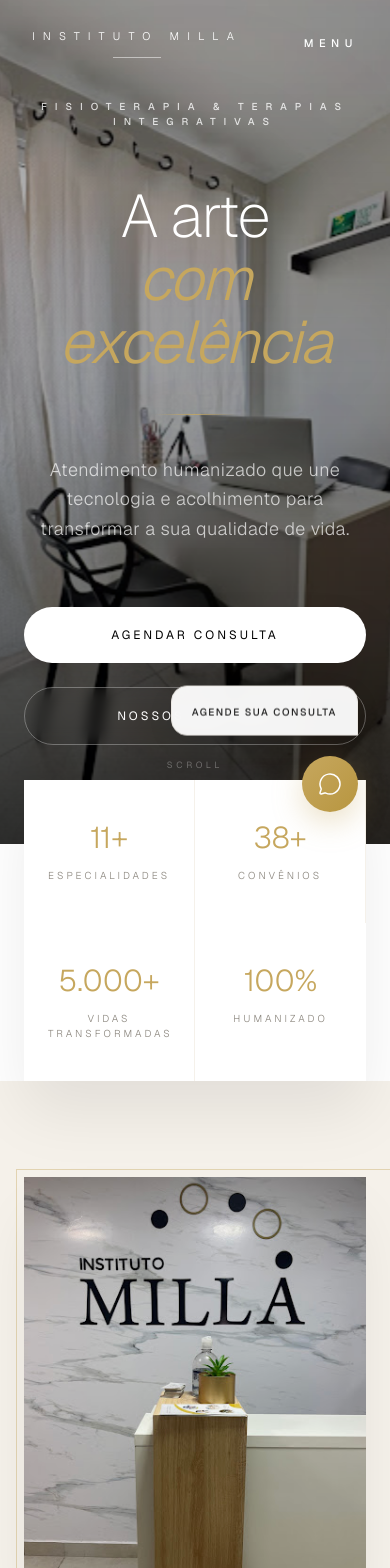
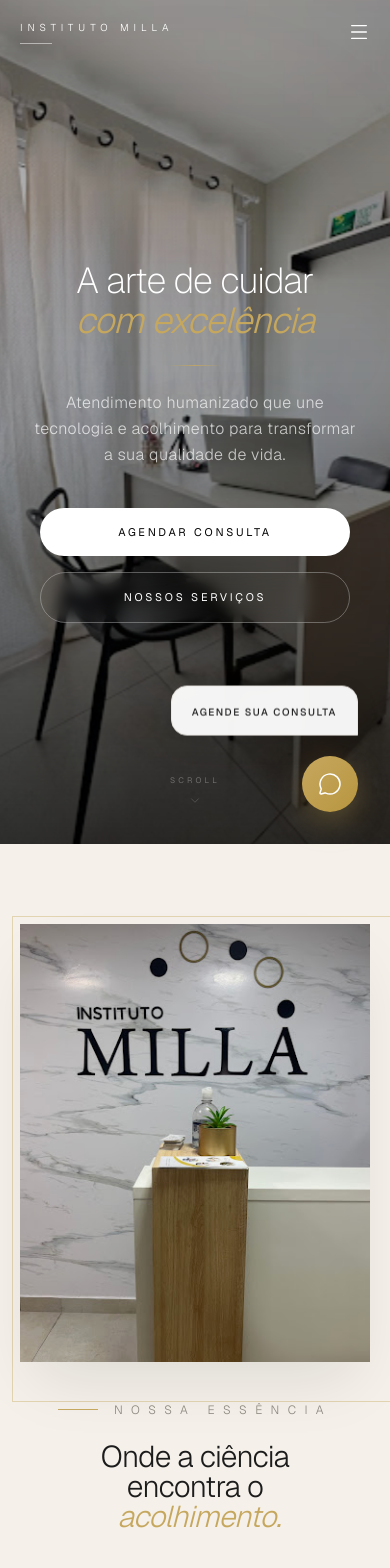
Before and after one commit to Vitor-dev2705/Instituto-Milla, a Next.js app: page / in a window 390 px wide. Shown: the top 1568 px of the page. Built offline with nearby package versions, Linux system fonts and the light colour scheme.

Commit message:
feat: atualizando arquivos de templates

```diff
--- a/src/app/page.tsx
+++ b/src/app/page.tsx
@@ -1,6 +1,5 @@
 import Header from "../components/Header";
 import Banner from "../components/Banner";
-import Stats from "../components/Stats";
 import About from "../components/About";
 import Services from "../components/Services";
 import Agreements from "../components/Agreements";
@@ -14,7 +13,6 @@
     <main className="bg-white overflow-x-hidden">
       <Header />
       <Banner />
-      <Stats />
       <About />
       <Services />
       <Method />
--- a/src/components/About.tsx
+++ b/src/components/About.tsx
@@ -3,14 +3,14 @@
 
 export default function Sobre() {
   return (
-    <section id="sobre" className="bg-[#F5F1EA] pt-24 pb-4 md:pt-40 md:pb-8 lg:pt-52 lg:pb-12 px-6 sm:px-12 overflow-hidden relative">
+    <section id="sobre" className="bg-[#F5F1EA] pt-20 pb-4 md:pt-40 md:pb-8 lg:pt-52 lg:pb-12 px-5 sm:px-12 overflow-hidden relative">
 
       <div className="absolute -right-20 top-1/4 opacity-[0.03] pointer-events-none select-none hidden 2xl:block">
         <span className="font-playfair text-[25vw] leading-none text-[#1C1C1C] tracking-tighter">Milla</span>
       </div>
 
       <div className="max-w-[1440px] mx-auto relative z-10">
-        <div className="grid grid-cols-1 lg:grid-cols-12 gap-16 lg:gap-8 items-center">
+        <div className="grid grid-cols-1 lg:grid-cols-12 gap-10 md:gap-16 lg:gap-8 items-center">
 
           <div
             className="lg:col-span-5 relative w-full group"
@@ -48,7 +48,7 @@
               </div>
 
               <h2
-                className="font-playfair text-5xl md:text-7xl xl:text-[90px] font-light leading-[0.95] text-[#1C1C1C] tracking-tight"
+                className="font-playfair text-3xl sm:text-5xl md:text-7xl xl:text-[90px] font-light leading-[1] sm:leading-[0.95] text-[#1C1C1C] tracking-tight"
                 data-aos="fade-up"
                 data-aos-delay="200"
               >
--- a/src/components/Agreements.tsx
+++ b/src/components/Agreements.tsx
@@ -14,17 +14,17 @@
   ];
 
   return (
-    <section id="convenios" className="bg-white py-24 md:py-32 px-6 overflow-hidden relative">
+    <section id="convenios" className="bg-white py-16 md:py-24 lg:py-32 px-5 md:px-6 overflow-hidden relative">
       <div className="absolute top-12 right-12 opacity-[0.02] pointer-events-none hidden lg:block">
         <Shield size={400} strokeWidth={0.3} />
       </div>
 
       <div className="max-w-[1200px] mx-auto relative z-10">
-        <div className="text-center mb-20">
+        <div className="text-center mb-12 md:mb-20">
           <span className="text-xs tracking-[0.5em] uppercase text-[#8C877F] block" data-aos="fade-up">
             Facilidades
           </span>
-          <h2 className="text-4xl md:text-5xl font-playfair font-light mt-6 text-[#1C1C1C]" data-aos="fade-up" data-aos-delay="200">
+          <h2 className="text-3xl sm:text-4xl md:text-5xl font-playfair font-light mt-6 text-[#1C1C1C]" data-aos="fade-up" data-aos-delay="200">
             Convênios <span className="italic text-[#C6A75E]">Atendidos</span>
           </h2>
           <div className="w-16 h-[1px] bg-[#C6A75E] mx-auto mt-8" data-aos="zoom-in" data-aos-delay="400" />
--- a/src/components/Banner.tsx
+++ b/src/components/Banner.tsx
@@ -23,66 +23,58 @@
         <div className="absolute bottom-[20%] right-[15%] w-[200px] h-[200px] bg-[#C6A75E]/[0.04] rounded-full blur-[80px]" />
       </div>
 
-      <div className="relative z-10 text-center px-6 max-w-5xl">
-        <header className="space-y-10">
-          <div className="overflow-hidden">
-            <span
-              className="text-[10px] md:text-xs tracking-[0.8em] uppercase text-white/80 font-medium block mb-4"
-              data-aos="fade-down"
-            >
-              Fisioterapia & Terapias Integrativas
-            </span>
-          </div>
+      <div className="relative z-10 text-center px-6 max-w-5xl mt-10 md:mt-0">
+        <header className="space-y-6 md:space-y-10">
 
           <h1
-            className="font-playfair text-6xl md:text-8xl lg:text-9xl font-extralight tracking-tight leading-[1.05]"
+            className="font-playfair text-4xl sm:text-5xl md:text-8xl lg:text-9xl font-extralight tracking-tight leading-[1.1] md:leading-[1.05]"
             data-aos="fade-up"
             data-aos-delay="200"
           >
-            A arte <span className="hidden md:inline">de cuidar</span> <br />
+            A arte de cuidar <br />
             <span className="italic font-light text-[#C6A75E]">com excelência</span>
           </h1>
 
           <div
-            className="w-20 h-[1px] bg-gradient-to-r from-transparent via-[#C6A75E]/80 to-transparent mx-auto"
+            className="w-14 md:w-20 h-[1px] bg-gradient-to-r from-transparent via-[#C6A75E]/80 to-transparent mx-auto"
             data-aos="zoom-in"
             data-aos-delay="400"
           />
 
           <p
-            className="max-w-2xl mx-auto text-lg md:text-xl text-white/70 font-light leading-relaxed tracking-wide"
+            className="max-w-2xl mx-auto text-base sm:text-lg md:text-xl text-white/70 font-light leading-relaxed tracking-wide px-2"
             data-aos="fade-up"
             data-aos-delay="500"
           >
-            Atendimento humanizado que une tecnologia e acolhimento <br className="hidden md:block" />
+            Atendimento humanizado que une tecnologia e acolhimento
             para transformar a sua qualidade de vida.
           </p>
         </header>
 
         <footer
-          className="mt-16 flex flex-col sm:flex-row justify-center gap-6"
+          className="mt-10 md:mt-16 flex flex-col sm:flex-row justify-center gap-4 sm:gap-6 px-4 sm:px-0"
           data-aos="fade-up"
           data-aos-delay="700"
         >
           <a
             href="#contato"
-            className="group relative px-14 py-5 bg-white text-black tracking-[0.25em] uppercase text-xs transition-all duration-500 hover:bg-[#C6A75E] hover:text-white rounded-full shadow-2xl overflow-hidden"
+            className="group relative px-10 sm:px-14 py-4 sm:py-5 bg-white text-black tracking-[0.25em] uppercase text-[11px] sm:text-xs transition-all duration-500 hover:bg-[#C6A75E] hover:text-white rounded-full shadow-2xl overflow-hidden text-center"
           >
             <span className="relative z-10">Agendar Consulta</span>
             <div className="absolute inset-0 bg-[#C6A75E] scale-x-0 group-hover:scale-x-100 transition-transform duration-500 origin-left" />
           </a>
           <a
             href="#servicos"
-            className="px-14 py-5 border border-white/30 text-white tracking-[0.25em] uppercase text-xs transition-all duration-500 hover:border-[#C6A75E] hover:text-[#C6A75E] rounded-full backdrop-blur-sm"
+            className="px-10 sm:px-14 py-4 sm:py-5 border border-white/30 text-white tracking-[0.25em] uppercase text-[11px] sm:text-xs transition-all duration-500 hover:border-[#C6A75E] hover:text-[#C6A75E] rounded-full backdrop-blur-sm text-center"
           >
             Nossos Serviços
           </a>
         </footer>
       </div>
 
-      <div className="absolute bottom-10 left-1/2 -translate-x-1/2 flex flex-col items-center gap-3 animate-bounce-slow">
-        <span className="text-[9px] tracking-[0.4em] uppercase text-white/30">Scroll</span>
-        <ChevronDown size={16} className="text-white/30" strokeWidth={1} />
+      <div className="absolute bottom-8 md:bottom-10 left-1/2 -translate-x-1/2 flex flex-col items-center gap-2 animate-bounce-slow">
+        <span className="text-[8px] md:text-[9px] tracking-[0.4em] uppercase text-white/30">Scroll</span>
+        <ChevronDown size={14} className="text-white/30" strokeWidth={1} />
       </div>
     </section>
   );
--- a/src/components/Header.tsx
+++ b/src/components/Header.tsx
@@ -1,5 +1,6 @@
 "use client";
 import { useEffect, useState } from "react";
+import { Menu, X } from "lucide-react";
 
 const navItems = [
   { label: "Serviços", href: "#servicos" },
@@ -47,22 +48,24 @@
     <header
       className={`fixed top-0 left-0 w-full z-[100] transition-all duration-700 ${
         scrolled
-          ? "bg-white/90 backdrop-blur-xl shadow-[0_1px_20px_rgba(0,0,0,0.04)] py-4"
-          : "bg-transparent py-7"
+          ? "bg-white/90 backdrop-blur-xl shadow-[0_1px_20px_rgba(0,0,0,0.04)] py-3 md:py-4"
+          : "bg-transparent py-5 md:py-7"
       }`}
     >
-      <div className="max-w-[1400px] mx-auto px-8 flex items-center justify-between">
-        <div className="flex flex-col items-center select-none">
+      <div className="max-w-[1400px] mx-auto px-5 md:px-8 flex items-center justify-between">
+        {/* LOGO */}
+        <div className="flex flex-col items-start select-none">
           <h1
-            className={`text-[11px] tracking-[0.75em] font-light transition duration-500 ${
+            className={`text-[10px] md:text-[11px] tracking-[0.5em] md:tracking-[0.75em] font-light transition duration-500 ${
               scrolled ? "text-[#1C1C1C]" : "text-white"
             }`}
           >
             <a href="#home">INSTITUTO MILLA</a>
           </h1>
-          <div className={`w-12 h-[1px] mt-3 transition-all duration-500 ${scrolled ? "bg-[#C6A75E]" : "bg-white/50"}`} />
+          <div className={`w-8 md:w-12 h-[1px] mt-2 md:mt-3 transition-all duration-500 ${scrolled ? "bg-[#C6A75E]" : "bg-white/50"}`} />
         </div>
 
+        {/* MENU DESKTOP */}
         <nav
           className={`hidden xl:flex gap-12 text-[10px] tracking-[0.35em] uppercase transition-colors duration-500 ${
             scrolled ? "text-[#6B6B6B]" : "text-white/80"
@@ -80,28 +83,38 @@
           ))}
         </nav>
 
+        {/* MOBILE BUTTON */}
         <button
           onClick={() => setMenuOpen(true)}
-          className={`xl:hidden text-[11px] tracking-[0.5em] font-medium transition duration-500 ${
+          className={`xl:hidden transition duration-500 ${
             scrolled ? "text-[#1C1C1C]" : "text-white"
           }`}
+          aria-label="Abrir menu"
         >
-          MENU
+          <Menu size={22} strokeWidth={1.5} />
         </button>
       </div>
 
+      {/* MOBILE MENU FULLSCREEN */}
       {menuOpen && (
-        <div className="xl:hidden fixed inset-0 bg-[#F7F5F2] z-[200] flex flex-col items-center justify-center overflow-y-auto">
-          <div className="absolute top-0 left-0 w-full h-[1px] bg-gradient-to-r from-transparent via-[#C6A75E]/30 to-transparent" />
-
+        <div
+          className="xl:hidden fixed inset-0 z-[200] flex flex-col items-center justify-center"
+          style={{ backgroundColor: "#F7F5F2" }}
+        >
+          {/* Botão fechar */}
           <button
-            onClick={() => setMenuOpen(false)}
-            className="absolute top-10 right-10 w-10 h-10 flex items-center justify-center border border-[#EAE7E2] hover:border-[#C6A75E] text-[#1C1C1C] hover:text-[#C6A75E] transition-all rounded-full"
+            onClick={() => {
+              setMenuOpen(false);
+              setServicesOpen(false);
+            }}
+            className="absolute top-6 right-6 w-11 h-11 flex items-center justify-center border border-[#EAE7E2] hover:border-[#C6A75E] text-[#1C1C1C] hover:text-[#C6A75E] transition-all rounded-full z-10"
+            aria-label="Fechar menu"
           >
-            &#x2715;
+            <X size={18} strokeWidth={1.5} />
           </button>
 
-          <nav className="flex flex-col items-center gap-10 text-[14px] tracking-[0.4em] uppercase text-[#1C1C1C]">
+          {/* Navegação centralizada */}
+          <nav className="flex flex-col items-center gap-8 text-[13px] tracking-[0.3em] uppercase text-[#1C1C1C]">
             {navItems.map((item, index) => {
               if (item.label === "Serviços") {
                 return (
@@ -117,7 +130,7 @@
                     </button>
 
                     {servicesOpen && (
-                      <div className="flex flex-col items-center gap-4 mt-6 bg-white/70 backdrop-blur-sm p-8 w-screen max-w-xs rounded-sm border border-[#EAE7E2]">
+                      <div className="flex flex-col items-center gap-4 mt-5 bg-white/70 backdrop-blur-sm p-6 w-[85vw] max-w-xs rounded-sm border border-[#EAE7E2]">
                         {serviceItems.map((service, i) => (
                           <a
                             key={i}
@@ -141,13 +154,31 @@
                 <a
                   key={index}
                   href={item.href}
-                  onClick={() => setMenuOpen(false)}
+                  onClick={() => {
+                    setMenuOpen(false);
+                    setServicesOpen(false);
+                  }}
                   className="hover:text-[#C6A75E] transition"
                 >
                   {item.label}
                 </a>
               );
             })}
+
+            {/* Linha separadora */}
+            <div className="w-10 h-[1px] bg-[#C6A75E]/40" />
+
+            {/* CTA */}
+            <a
+              href="#contato"
+              onClick={() => {
+                setMenuOpen(false);
+                setServicesOpen(false);
+              }}
+              className="px-10 py-4 bg-[#1C1C1C] text-white tracking-[0.25em] uppercase text-[10px] hover:bg-[#C6A75E] transition-all duration-500 rounded-full"
+            >
+              Agendar Consulta
+            </a>
           </nav>
         </div>
       )}
--- a/src/components/Services.tsx
+++ b/src/components/Services.tsx
@@ -18,7 +18,7 @@
   ];
 
   return (
-    <section id="servicos" className="bg-[#F5F1EA] pt-12 pb-32 md:pt-20 md:pb-48 px-6 overflow-hidden relative">
+    <section id="servicos" className="bg-[#F5F1EA] pt-12 pb-20 md:pt-20 md:pb-48 px-5 md:px-6 overflow-hidden relative">
       <div className="absolute top-0 left-0 w-full h-32 bg-gradient-to-b from-[#F5F1EA] to-transparent pointer-events-none z-10" />
 
       <div className="max-w-[1300px] mx-auto">
@@ -26,7 +26,7 @@
           <span className="text-[10px] md:text-xs tracking-[0.6em] uppercase text-[#8C877F] block" data-aos="fade-up">
             Especialidades
           </span>
-          <h2 className="text-4xl md:text-6xl font-light mt-6 text-[#1C1C1C] leading-[1.1] font-playfair" data-aos="fade-up" data-aos-delay="200">
+          <h2 className="text-3xl sm:text-4xl md:text-6xl font-light mt-6 text-[#1C1C1C] leading-[1.1] font-playfair" data-aos="fade-up" data-aos-delay="200">
             Cuidado completo
             <br />
             e <span className="italic text-[#C6A75E]">personalizado</span>
@@ -37,7 +37,7 @@
           </p>
         </div>
 
-        <div className="grid md:grid-cols-2 lg:grid-cols-3 gap-8 lg:gap-10 mt-20">
+        <div className="grid grid-cols-1 sm:grid-cols-2 lg:grid-cols-3 gap-6 md:gap-8 lg:gap-10 mt-12 md:mt-20">
           {services.map((service, i) => (
             <div
               key={i}
--- a/src/components/Stats.tsx
+++ /dev/null
@@ -1,37 +0,0 @@
-"use client";
-
-const stats = [
-  { number: "11+", label: "Especialidades" },
-  { number: "38+", label: "Convênios" },
-  { number: "5.000+", label: "Vidas Transformadas" },
-  { number: "100%", label: "Humanizado" },
-];
-
-export default function Stats() {
-  return (
-    <section className="relative z-20 -mt-16 px-6">
-      <div className="max-w-[1100px] mx-auto">
-        <div
-          className="bg-white shadow-[0_30px_60px_rgba(0,0,0,0.08)] grid grid-cols-2 lg:grid-cols-4 divide-x divide-[#F5F1EA]"
-          data-aos="fade-up"
-          data-aos-duration="1000"
-        >
-          {stats.map((stat, i) => (
-            <div
-              key={i}
-              className="group py-10 md:py-14 px-6 text-center hover:bg-[#F5F1EA]/50 transition-all duration-500 relative"
-            >
-              <p className="font-playfair text-3xl md:text-4xl lg:text-5xl font-light text-[#C6A75E] group-hover:scale-105 transition-transform duration-500">
-                {stat.number}
-              </p>
-              <p className="mt-3 text-[10px] md:text-xs tracking-[0.3em] uppercase text-[#8C877F] font-light">
-                {stat.label}
-              </p>
-              <div className="absolute bottom-0 left-1/2 -translate-x-1/2 w-0 h-[1px] bg-[#C6A75E] group-hover:w-1/2 transition-all duration-500" />
-            </div>
-          ))}
-        </div>
-      </div>
-    </section>
-  );
-}
```
Also changed, not shown: src/components/Contact.tsx (+4 -4 lines), src/components/Method.tsx (+5 -5 lines), src/components/Testimonials.tsx (+7 -7 lines), .claude/launch.json (deleted), 1 other file (tests, documents, lock files or other folders).
